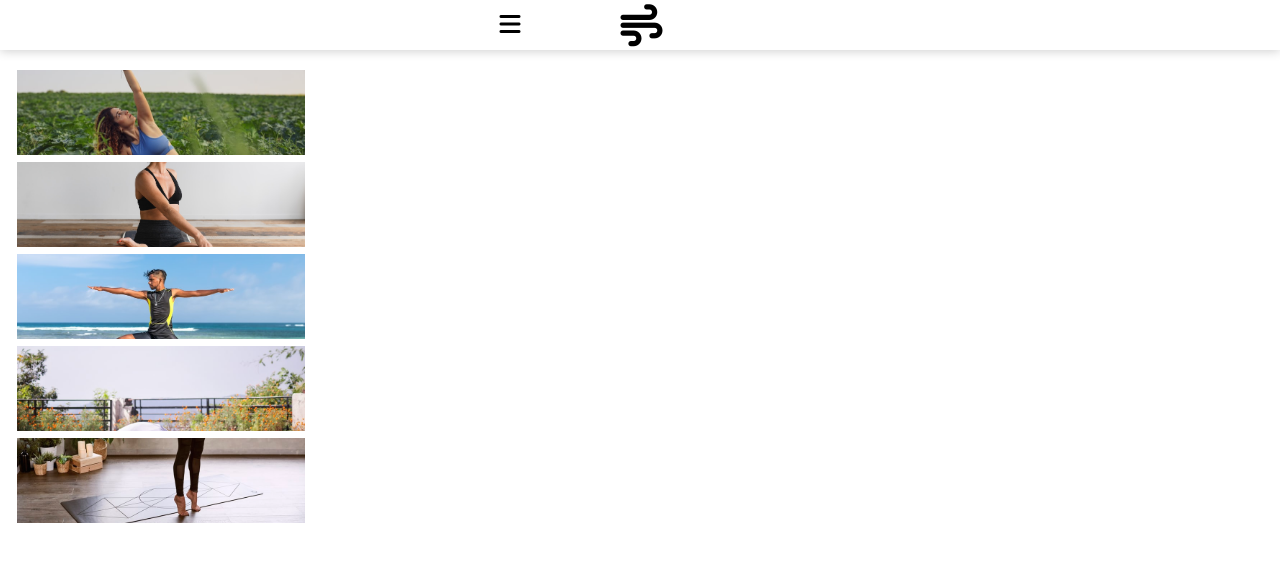
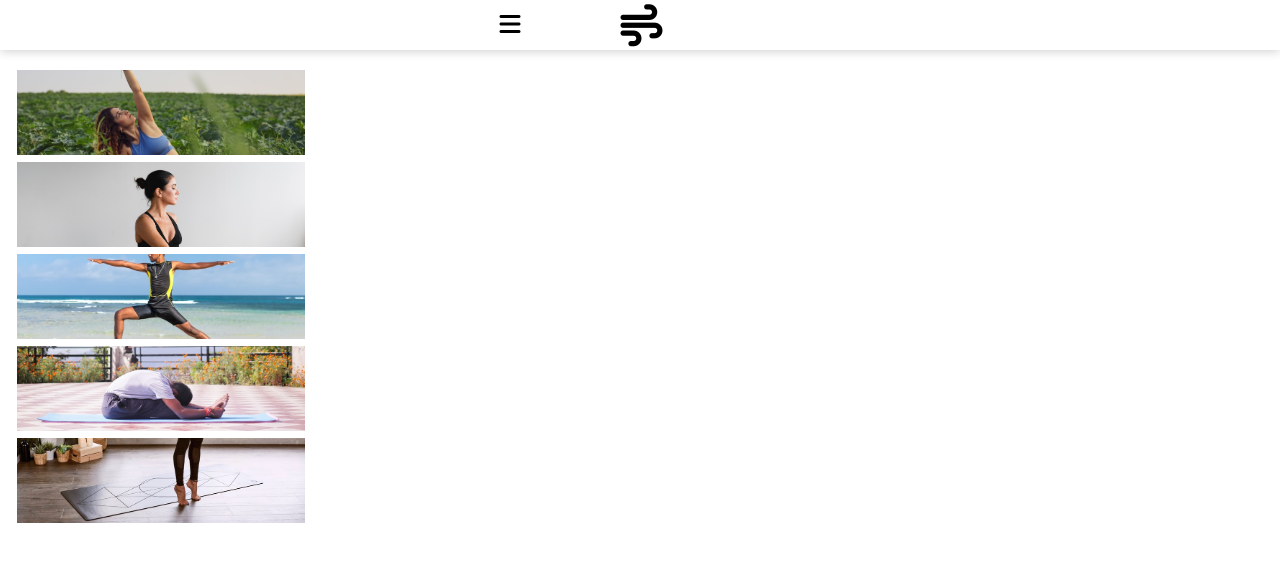
Before and after one commit to mmyeon/free-yoga-camp, a React (Create React App) app: page /#/ in a window 1280 px wide. Shown: the top 562 px of the page. Built offline with nearby package versions, Linux system fonts and the light colour scheme.

Commit message:
이미지 object-position props로 전달

```diff
--- a/src/components/Item.jsx
+++ b/src/components/Item.jsx
@@ -9,6 +9,7 @@ const Item = ({
   activeItemId,
   setActiveItemId,
   imageUrl,
+  objectPosition,
 }) => {
   function handleClick() {
     // console.log(activeItemId);
@@ -19,7 +20,7 @@ const Item = ({
     // <div>
     <div
       className={`body-item ${activeItemId.id === id ? "clicked" : ""}`}
-      // className="container"
+      // className="body-item"
       // style={{ bgColor, bgImage }}
       style={{
         backgroundColor: bgColor,
@@ -30,14 +31,15 @@ const Item = ({
       <img
         className={`yoga-pose ${activeItemId.id === id ? "clicked" : ""}`}
         src={imageUrl}
-        // alt="yoga pose"
+        alt="yoga pose"
         width="100%"
         height="100%"
+        style={{ objectPosition }}
         // onClick={handleClick}
       />
       <div>
         <div className="text">
-          <div>{title}</div>
+          <div className="title">{title}</div>
         </div>
       </div>
     </div>
--- a/src/components/Main.jsx
+++ b/src/components/Main.jsx
@@ -18,6 +18,7 @@ const Main = () => {
           imageUrl={item.imageUrl}
           activeItemId={activeItemId}
           setActiveItemId={setActiveItemId}
+          objectPosition={item.objectPosition}
         />
       ))}
     </div>
```
